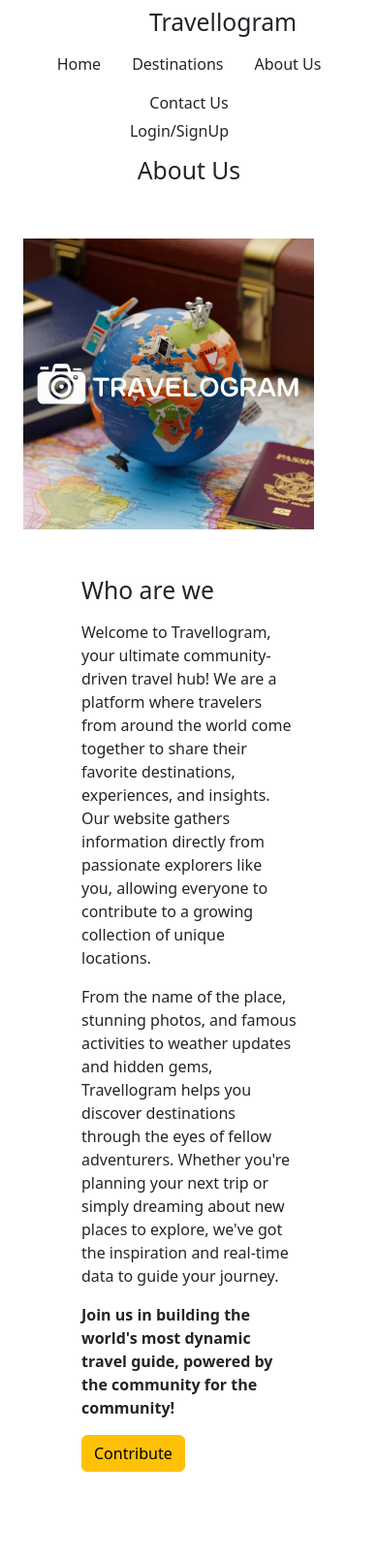
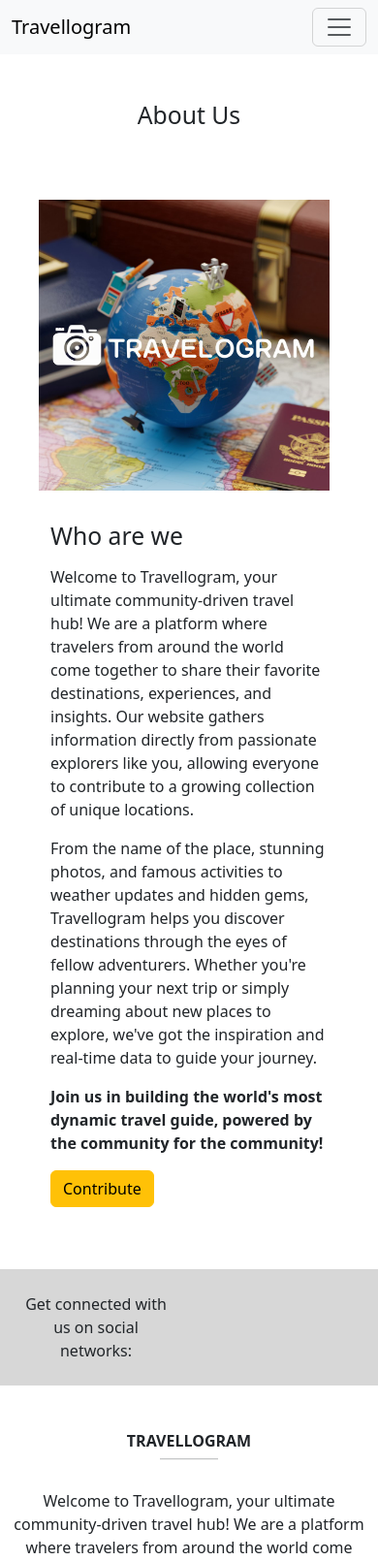
Before and after one commit to 4TechSadiq/Travellogram, a Django app: page /about/ in a window 390 px wide. Shown: the top 1610 px of the page at 97% size. Run offline with Django 5.2, Linux system fonts and the light colour scheme.

Commit message:
optimed mobile view

```diff
--- a/templates/aboutUs.html
+++ b/templates/aboutUs.html
@@ -32,14 +32,19 @@
     </style>
 </head>
 <body>
-  <nav class="navbar navbar-expand-lg navbar-sm-collapse">
-    <div class="container col-4">
-        <div class="container">
-            <h2 class="navbar-bramd">Travellogram</h2>
-        </div>
-    </div>
-    <div class="container d-flex justify-content-center">
-      <ul class="nav justify-content-center">
+  <nav class="navbar navbar-expand-lg navbar-light bg-light">
+    <div class="container-fluid">
+      <!-- Navbar brand -->
+      <a class="navbar-brand" href="#">Travellogram</a>
+
+      <!-- Toggler/collapsible Button -->
+      <button class="navbar-toggler" type="button" data-bs-toggle="collapse" data-bs-target="#navbarNav" aria-controls="navbarNav" aria-expanded="false" aria-label="Toggle navigation">
+        <span class="navbar-toggler-icon"></span>
+      </button>
+
+      <!-- Navbar links (collapsed content) -->
+      <div class="collapse navbar-collapse" id="navbarNav">
+        <ul class="navbar-nav mx-auto">
           <li class="nav-item">
             <a class="nav-link text-dark active" aria-current="page" href="{% url 'index' %}">Home</a>
           </li>
@@ -50,18 +55,17 @@
             <a class="nav-link text-dark" href="{% url 'about' %}">About Us</a>
           </li>
           <li class="nav-item">
-          <a href="{% url 'contact' %}" class="nav-link text-dark" aria-disabled="true">Contact Us</a>
+            <a class="nav-link text-dark" href="{% url 'contact' %}">Contact Us</a>
           </li>
         </ul>
+        <div class="d-flex justify-content-end">
+          <a href="#" class="text-dark" style="text-decoration: none;">Login/SignUp</a>
         </div>
-    <div class="container col-4">
-        <div class="container d-flex justify-content-end">
-          <h6><a href="" class="text-dark" style="text-decoration: none;">Login/SignUp</a></h6>
       </div>
     </div>
   </nav>
     <div class="container-fluid">
-        <div class="row">
+        <div class="row mt-5">
             <div class="container">
                 <h2 class="text-center">About Us</h2>
             </div>
@@ -69,12 +73,12 @@
 
         <div class="row mt-5">
             <div class="container d-flex flex-wrap">
-                <div class="col-lg-6 col-sm-10 ">
+                <div class="col-lg-6 col-sm-10 p-3">
                     <div class="container d-flex justify-content-center">
                         <img src="{% static 'images/t1.jpeg' %}" class=""  alt="" srcset="">
                     </div>
                 </div>
-                <div class="col-lg-6 col-sm-10 p-5">
+                <div class="col-lg-6 col-sm-10 p-3">
                     <div class="container">
                       <div class="container">
                         <h2>Who are we</h2>
```
Also changed, not shown: templates/contactUs.html (+19 -15 lines), templates/index.html (+17 -12 lines), templates/moreInfo.html (+16 -12 lines), templates/places.html (+16 -12 lines). Lines whose indentation alone changed are shown as unchanged.
